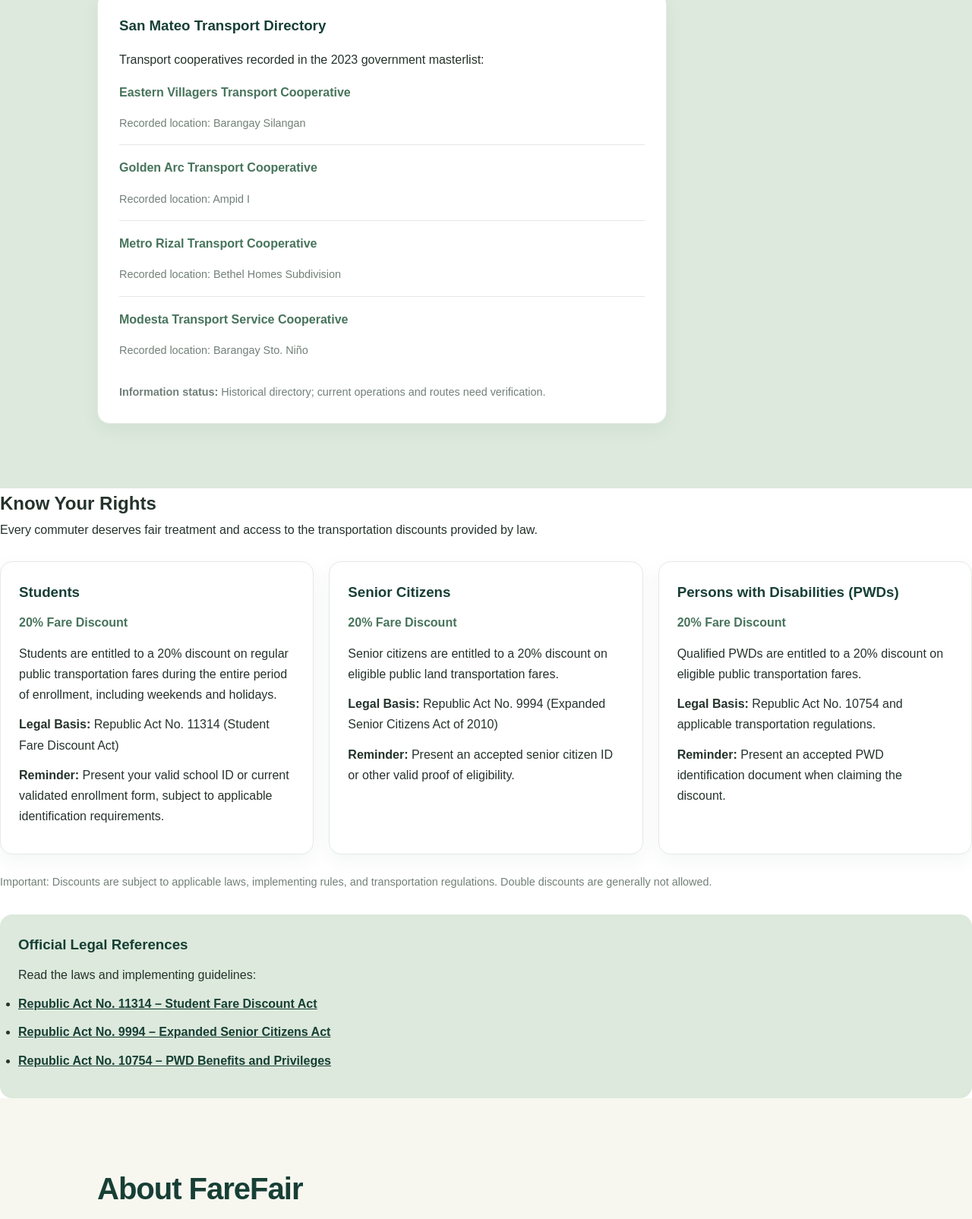
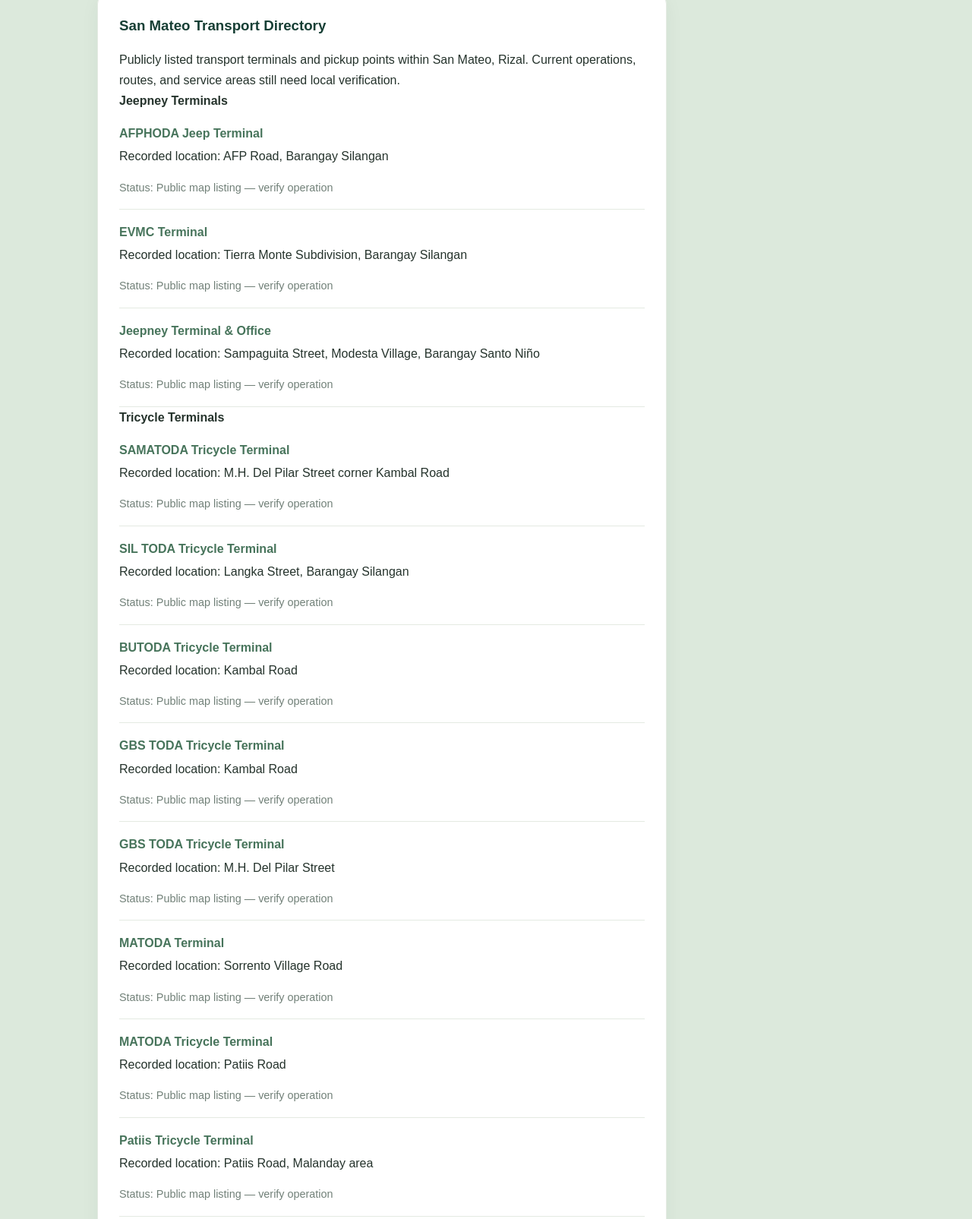
Before and after one commit to mikapengu-hub/FareFair, a plain HTML site: page index.html in a window 1280 px wide. Shown: the part 1915-3520 px from the top of the page at 76% size. Drawn offline with Linux system fonts and the light colour scheme.

Commit message:
Update index.html

```diff
--- a/index.html
+++ b/index.html
@@ -55,36 +55,132 @@
     </p>
 
 
+
 <div class="route-card">
     <h3>San Mateo Transport Directory</h3>
 
     <p>
-        Transport cooperatives recorded in the
-        2023 government masterlist:
+        Publicly listed transport terminals and pickup points
+        within San Mateo, Rizal. Current operations, routes,
+        and service areas still need local verification.
+    </p>
+
+    <h4>Jeepney Terminals</h4>
+
+    <div class="operator-item">
+        <h4>AFPHODA Jeep Terminal</h4>
+        <p>Recorded location: AFP Road, Barangay Silangan</p>
+        <p class="status-label">Status: Public map listing — verify operation</p>
+    </div>
+
+    <div class="operator-item">
+        <h4>EVMC Terminal</h4>
+        <p>Recorded location: Tierra Monte Subdivision, Barangay Silangan</p>
+        <p class="status-label">Status: Public map listing — verify operation</p>
+    </div>
+
+    <div class="operator-item">
+        <h4>Jeepney Terminal &amp; Office</h4>
+        <p>Recorded location: Sampaguita Street, Modesta Village, Barangay Santo Niño</p>
+        <p class="status-label">Status: Public map listing — verify operation</p>
+    </div>
+
+    <h4>Tricycle Terminals</h4>
+
+    <div class="operator-item">
+        <h4>SAMATODA Tricycle Terminal</h4>
+        <p>Recorded location: M.H. Del Pilar Street corner Kambal Road</p>
+        <p class="status-label">Status: Public map listing — verify operation</p>
+    </div>
+
+    <div class="operator-item">
+        <h4>SIL TODA Tricycle Terminal</h4>
+        <p>Recorded location: Langka Street, Barangay Silangan</p>
+        <p class="status-label">Status: Public map listing — verify operation</p>
+    </div>
+
+    <div class="operator-item">
+        <h4>BUTODA Tricycle Terminal</h4>
+        <p>Recorded location: Kambal Road</p>
+        <p class="status-label">Status: Public map listing — verify operation</p>
+    </div>
+
+    <div class="operator-item">
+        <h4>GBS TODA Tricycle Terminal</h4>
+        <p>Recorded location: Kambal Road</p>
+        <p class="status-label">Status: Public map listing — verify operation</p>
+    </div>
+
+    <div class="operator-item">
+        <h4>GBS TODA Tricycle Terminal</h4>
+        <p>Recorded location: M.H. Del Pilar Street</p>
+        <p class="status-label">Status: Public map listing — verify operation</p>
+    </div>
+
+    <div class="operator-item">
+        <h4>MATODA Terminal</h4>
+        <p>Recorded location: Sorrento Village Road</p>
+        <p class="status-label">Status: Public map listing — verify operation</p>
+    </div>
+
+    <div class="operator-item">
+        <h4>MATODA Tricycle Terminal</h4>
+        <p>Recorded location: Patiis Road</p>
+        <p class="status-label">Status: Public map listing — verify operation</p>
+    </div>
+
+    <div class="operator-item">
+        <h4>Patiis Tricycle Terminal</h4>
+        <p>Recorded location: Patiis Road, Malanday area</p>
+        <p class="status-label">Status: Public map listing — verify operation</p>
+    </div>
+
+    <div class="operator-item">
+        <h4>SN TODA Tricycle Terminal</h4>
+        <p>Recorded location: San Mateo, exact street address not confirmed</p>
+        <p class="status-label">Status: Public map listing — verify operation</p>
+    </div>
+
+    <div class="operator-item">
+        <h4>DB TODA Terminal</h4>
+        <p>Recorded location: General Luna Avenue</p>
+        <p class="status-label">Status: Public map listing — verify operation</p>
+    </div>
+
+    <h4>Historical Transport Cooperative Records</h4>
+
+    <p>
+        The following cooperatives appeared in the
+        2023 government transport cooperative masterlist:
     </p>
 
     <div class="operator-item">
-        <h4>Eastern Villagers Transport Cooperative</h4>
-        <p>Recorded location: Barangay Silangan</p>
+        <h4>Eastern Villagers Multi-Purpose and Transport Service Cooperative</h4>
+        <p>Recorded location: Tierra Monte Subdivision, Barangay Silangan</p>
     </div>
 
     <div class="operator-item">
         <h4>Golden Arc Transport Cooperative</h4>
-        <p>Recorded location: Ampid I</p>
+        <p>Recorded location: General Luna Street, Ampid I</p>
     </div>
 
     <div class="operator-item">
         <h4>Metro Rizal Transport Cooperative</h4>
-        <p>Recorded location: Bethel Homes Subdivision</p>
+        <p>Recorded location: Florencio Street, Bethel Homes Subdivision</p>
     </div>
 
     <div class="operator-item">
         <h4>Modesta Transport Service Cooperative</h4>
-        <p>Recorded location: Barangay Sto. Niño</p>
+        <p>Recorded location: Modesta Village, Barangay Santo Niño</p>
     </div>
 
-    <p><strong>Information status:</strong> Historical directory;
-    current operations and routes need verification.</p>
+    <p>
+        <strong>Information status:</strong>
+        Terminal names and locations are based on public map listings.
+        Cooperative addresses are based on historical government records.
+        Current operations, authorized routes, and terminal boundaries
+        have not yet been independently confirmed.
+    </p>
 </div>
 </section>
 
```
